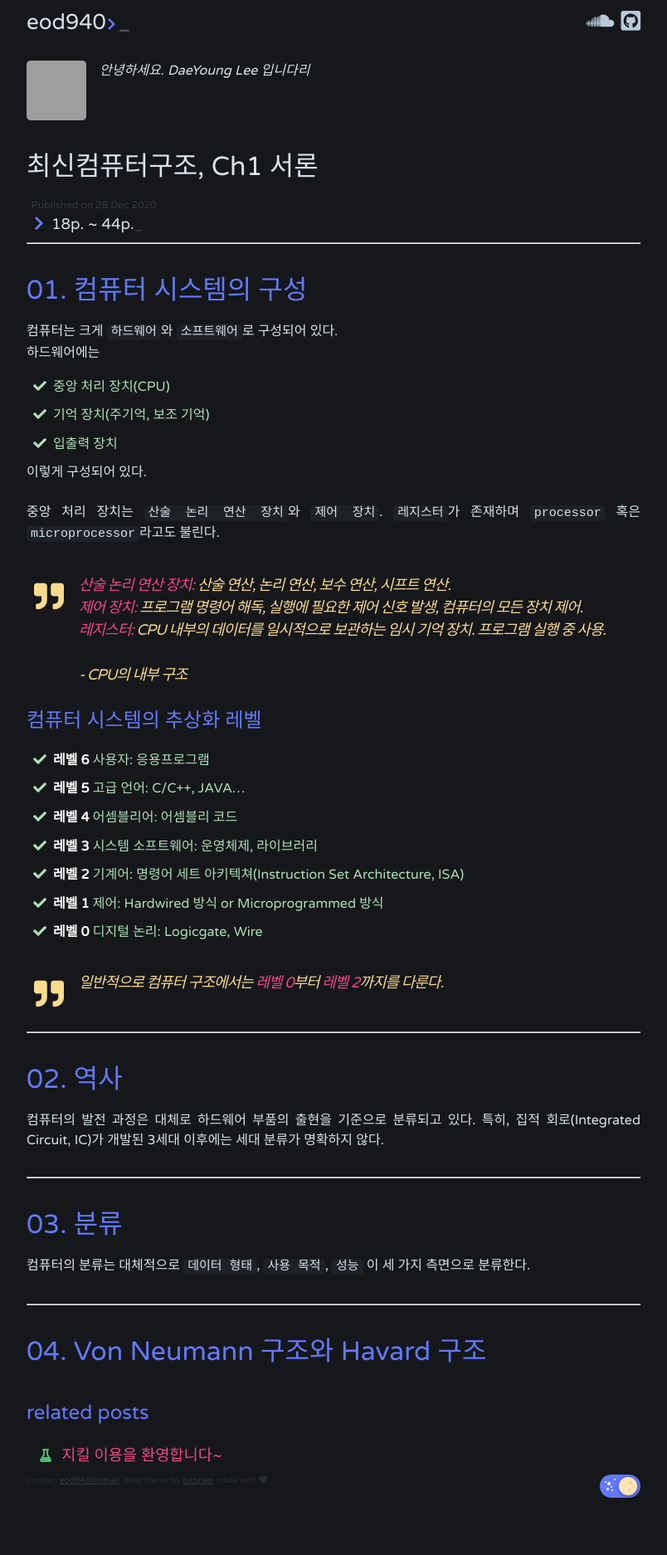
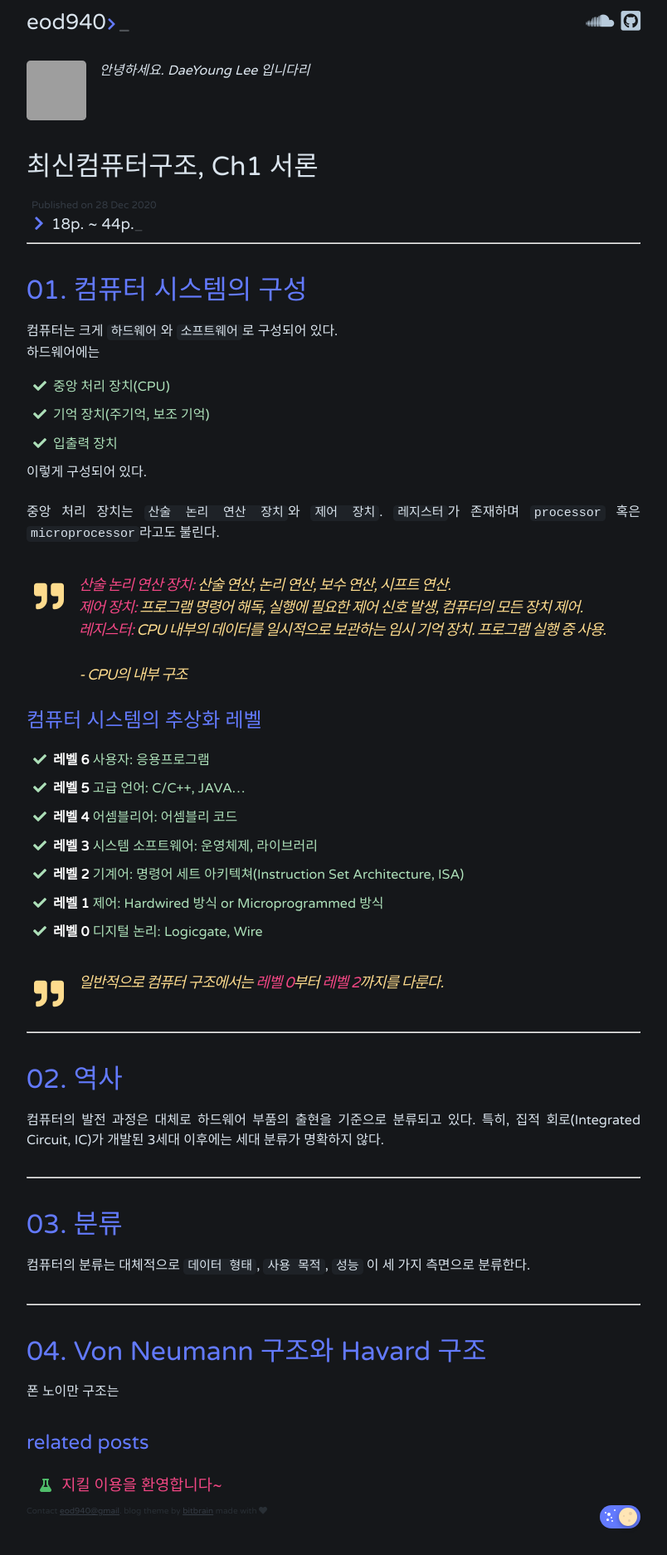
Before and after one commit to eod940/eod940.github.io, a Jekyll site: the page built from _posts/2020-12-28-study.md, in a window 1280 px wide. Shown: the whole page at 83% size, without its empty margins (238-1042 px from the left). Built offline with Jekyll 4.4.1, drawn with Linux system fonts in a browser that asks for light colours; before the commit the page ends 1837 px from its top, so only the background shows below that; grey boxes are pictures that could not be loaded.

Commit message:
20201228: study posting 2

```diff
--- a/_posts/2020-12-28-study.md
+++ b/_posts/2020-12-28-study.md
@@ -53,3 +53,4 @@ tags: 컴퓨터과학
  <hr>
 
 # 04. Von Neumann 구조와 Havard 구조
+ 폰 노이만 구조는
```
